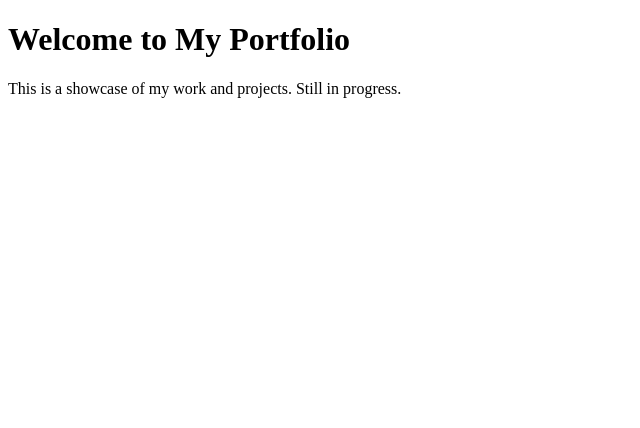
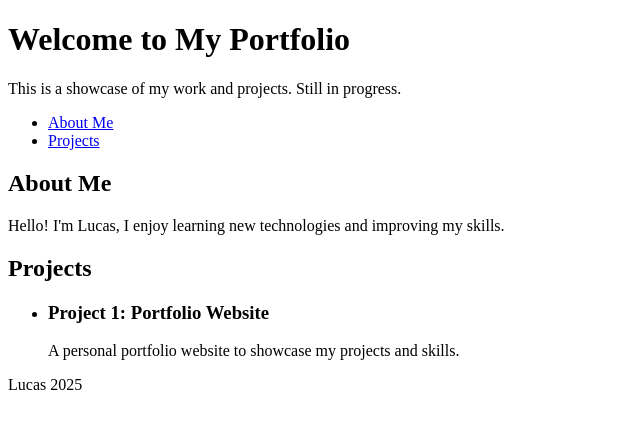
Before and after one commit to intelucas69/TE4-Corsematerial, a plain HTML site: page My_portfolio/index.html in a window 1280 px wide. Shown: the whole page, without its empty margins (0-640 px from the left). Drawn offline with Linux system fonts and the light colour scheme.

Commit message:
my portfolio uppdated HTML

```diff
--- a/My_portfolio/index.html
+++ b/My_portfolio/index.html
@@ -17,6 +17,37 @@
   <body>
     <h1>Welcome to My Portfolio</h1>
     <p>This is a showcase of my work and projects. Still in progress.</p>
+    <header>
+      <nav>
+        <ul>
+          <li><a href="#about_me">About Me</a></li>
+          <li><a href="#projects">Projects</a></li>
+        </ul>
+      </nav>
+    </header>
+    <main>
+      <section id="about_me">
+        <h2>About Me</h2>
+        <p>
+          Hello! I'm Lucas, I enjoy learning new technologies and improving my
+          skills.
+        </p>
+      </section>
+      <section id="projects">
+        <h2>Projects</h2>
+        <ul>
+          <li>
+            <h3>Project 1: Portfolio Website</h3>
+            <p>
+              A personal portfolio website to showcase my projects and skills.
+            </p>
+          </li>
+        </ul>
+      </section>
+    </main>
+    <footer>
+      <p>Lucas 2025</p>
+    </footer>
     <script src="script.js" defer></script>
   </body>
 </html>
```
